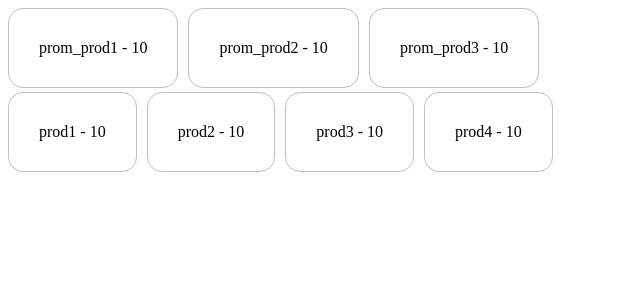
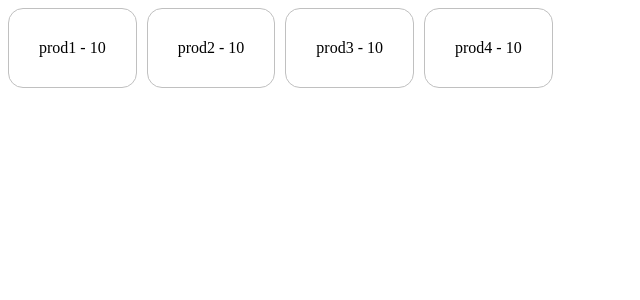
Before and after one commit to bartosz-grabski/angular4-devmeeting, an Angular app: page / in a window 1280 px wide. Shown: the top 300 px of the page, without its empty margins (0-640 px from the left). Built offline with nearby package versions, Linux system fonts and the light colour scheme.

Commit message:
devmeeting-02-components-1

```diff
--- a/src/app/product.component.ts
+++ b/src/app/product.component.ts
@@ -1,10 +1,12 @@
-import { Component } from '@angular/core';
+import { Component, Input } from '@angular/core';
 import { ProductImpl as Product } from './model/Product';
 
 @Component({
   selector: 'app-product',
-  template: `<div class="product">{{title}} - {{price}}</div>`
+  template: `<li class="product">{{product.title}} - {{product.price}}</li>`
 })
 export class ProductComponent {
 
+  @Input() public product;
+
 }
--- a/src/app/products.component.ts
+++ b/src/app/products.component.ts
@@ -7,22 +7,14 @@ import { ProductImpl as Product} from './model/Product';
   selector: 'app-products',
   template:
       `
-      <ul class="product-list promoted">
-        <li *ngFor="let promotedProd of promotedProducts" class="product promoted">{{promotedProd.title}} - {{promotedProd.price}}</li>
+      <ul class="product-list">
+        <app-product *ngFor="let product of products" [product]="product"></app-product>
       </ul>
-      <ul class="product-list">
-        <li *ngFor="let product of products" class="product">{{product.title}} - {{product.price}}</li>
-      </ul>
-
       `
 })
 export class ProductsComponent {
-  public promotedProducts = [
-    new Product('prom_prod1',10),
-    new Product('prom_prod2',10),
-    new Product('prom_prod3',10),
-  ];
-  public products = [
+
+  public products: Array<Object> = [
     new Product('prod1',10),
     new Product('prod2',10),
     new Product('prod3',10),
```
